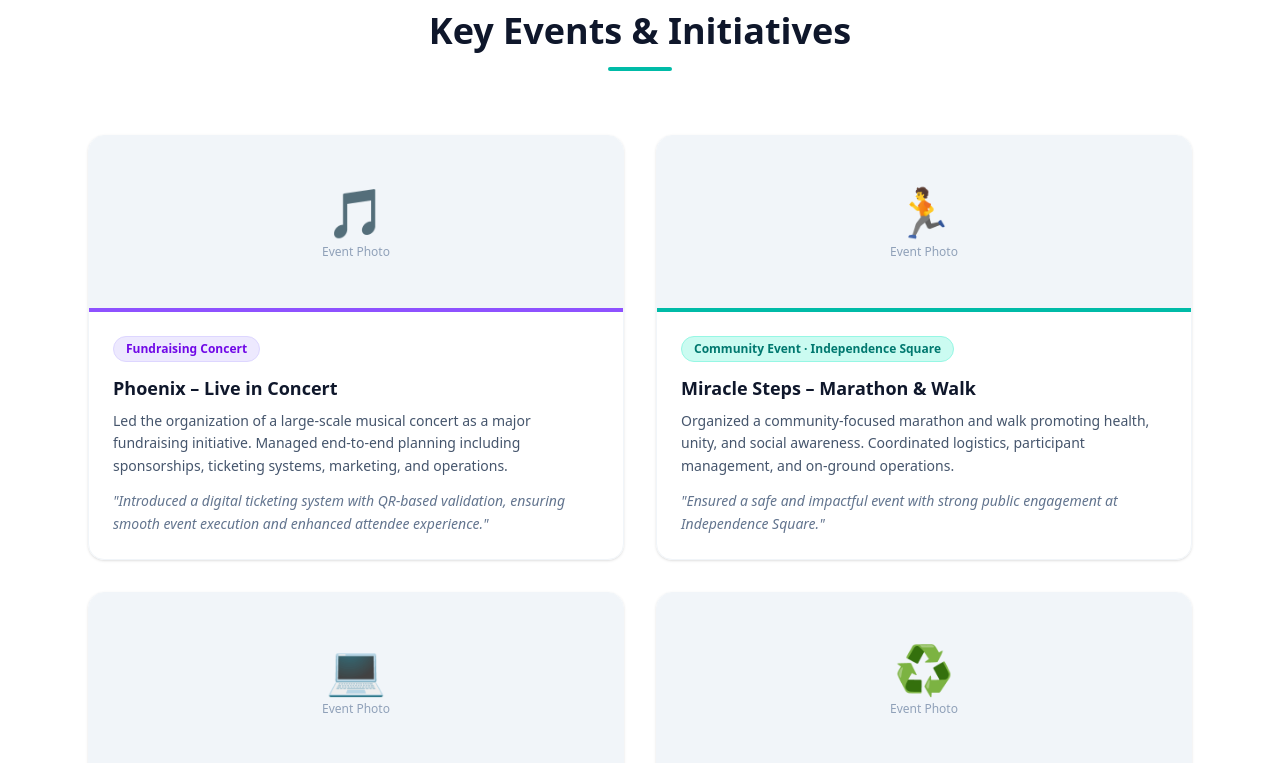
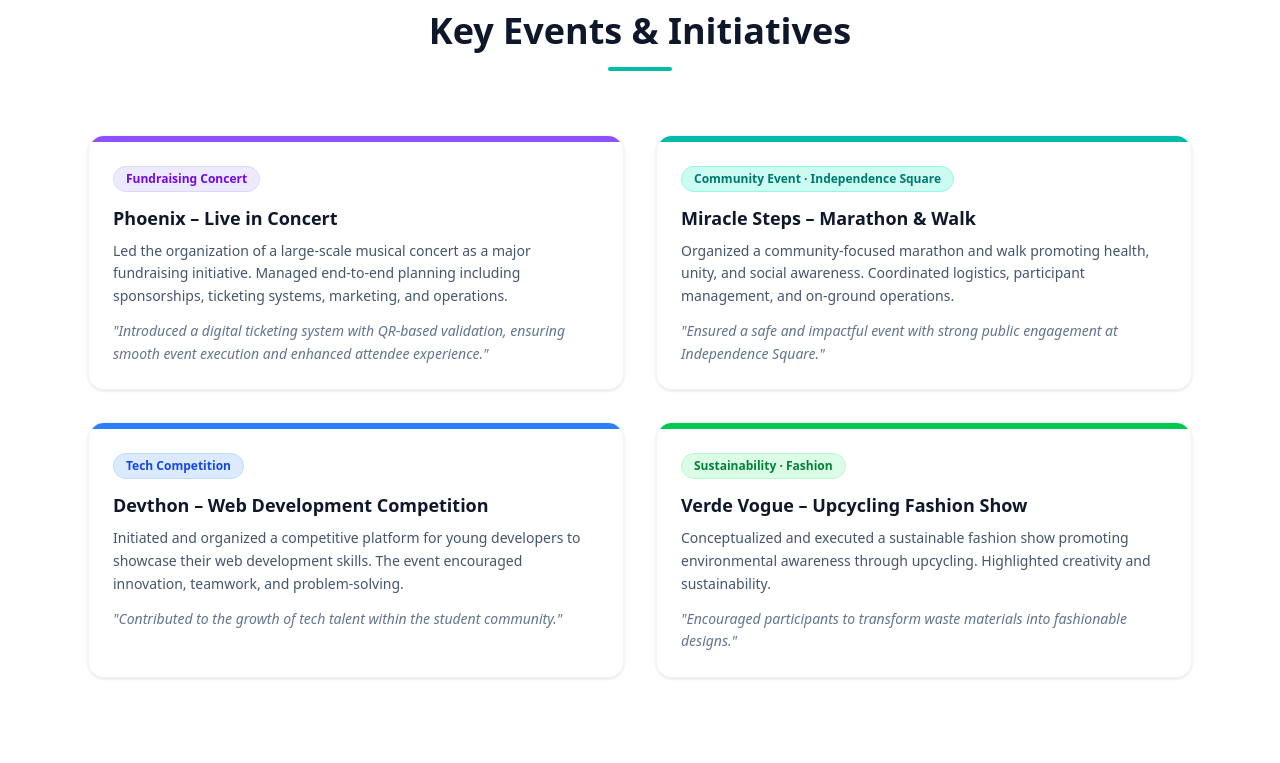
Before and after one commit to akindu-k/darshika-portfolio, a React (Vite) app: page / in a window 1280 px wide. Shown: the part 2842-3605 px from the top of the page. Built offline with nearby package versions, Linux system fonts and the light colour scheme.

Commit message:
rm event photo

```diff
--- a/src/components/Events.jsx
+++ b/src/components/Events.jsx
@@ -61,13 +61,7 @@ export default function Events() {
               key={event.title}
               className="rounded-2xl border border-slate-100 overflow-hidden shadow-sm hover:shadow-md hover:-translate-y-1 transition-all duration-300 flex flex-col"
             >
-              {/* Image placeholder */}
-              <div className="h-44 bg-slate-100 flex flex-col items-center justify-center text-slate-400 relative">
-                <span className="text-5xl mb-2">{event.icon}</span>
-                <span className="text-xs text-slate-400">Event Photo</span>
-                <div className={`absolute bottom-0 left-0 right-0 h-1 ${event.accent}`} />
-              </div>
-
+              <div className={`h-1.5 ${event.accent}`} />
               <div className="p-6 flex flex-col flex-1">
                 <span className={`self-start text-xs font-semibold px-3 py-1 rounded-full border ${event.color} mb-3`}>
                   {event.tag}
```
